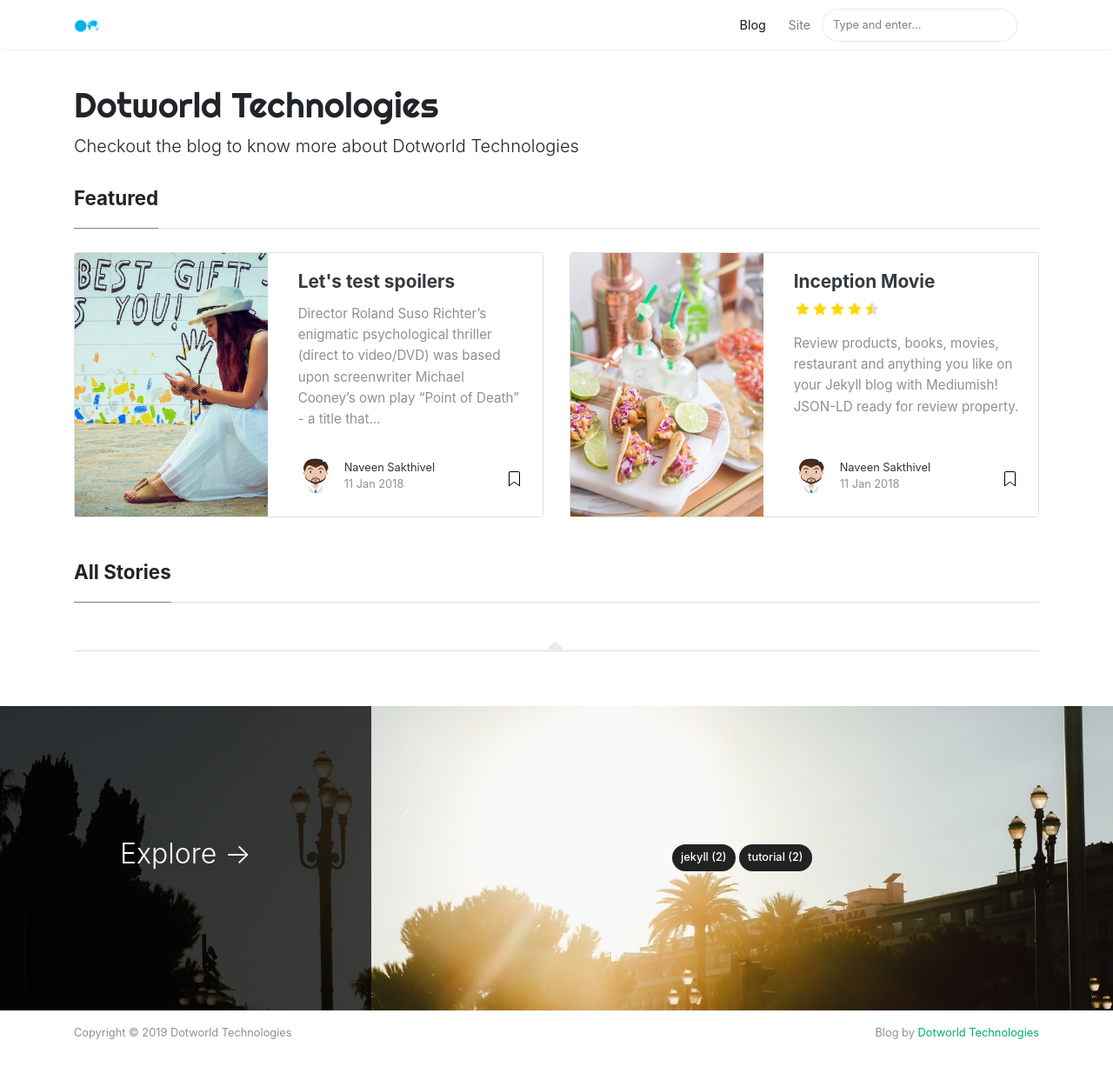
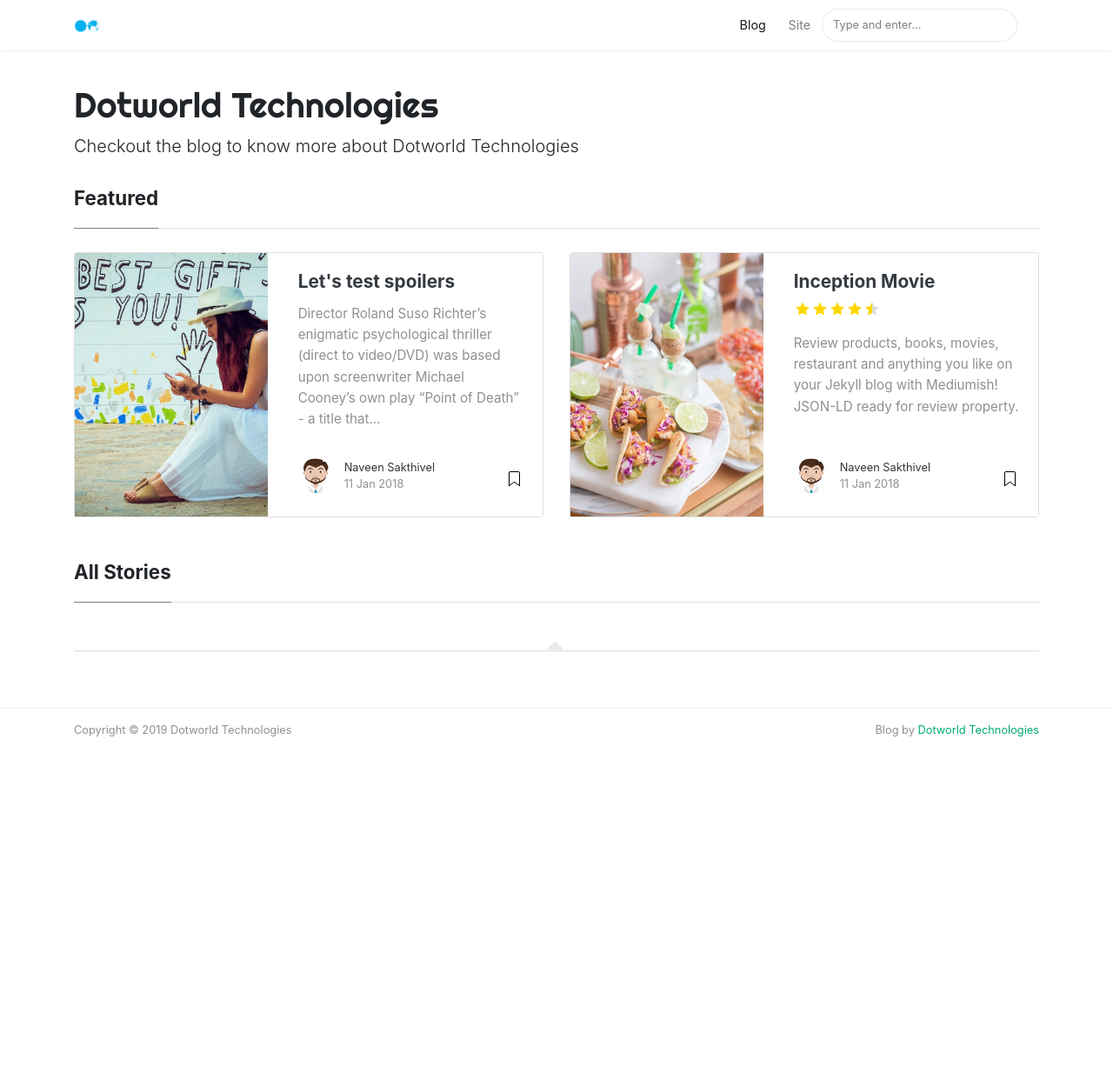
Before and after one commit to DotworldTechnologies/DW-Blog, a Jekyll site: the page built from index.html, in a window 1280 px wide and 1271 px high. Shown: the top 1234 px of the window at 87% size. Built offline with Jekyll 4.4.1, drawn with Linux system fonts in a browser that asks for light colours; nearby versions of some CDN libraries; the list of posts is cut into pages by our own code.

Commit message:
removed explore block

```diff
--- a/_layouts/default.html
+++ b/_layouts/default.html
@@ -143,7 +143,7 @@
 
         <!-- Categories Jumbotron
 ================================================== -->
-        <div class="jumbotron fortags">
+       <!--  <div class="jumbotron fortags">
             <div class="d-md-flex h-100">
                 <div class="col-md-4 transpdark align-self-center text-center h-100">
                     <div class="d-md-flex align-items-center justify-content-center h-100">
@@ -169,7 +169,7 @@
                     {% assign categories_list = nil %}
                 </div>
             </div>
-        </div>
+        </div> -->
 
         <!-- Begin Footer
 ================================================== -->
```
